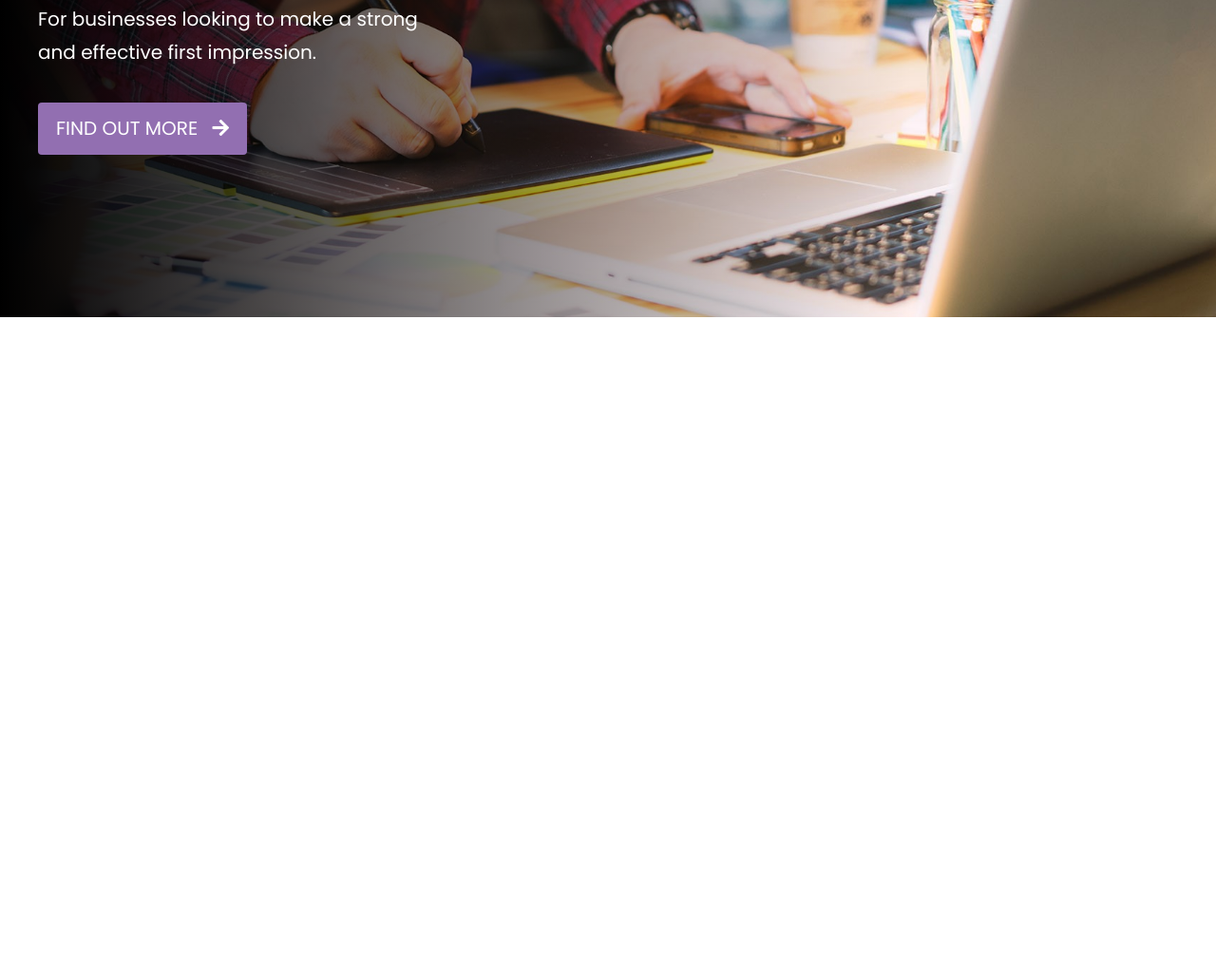
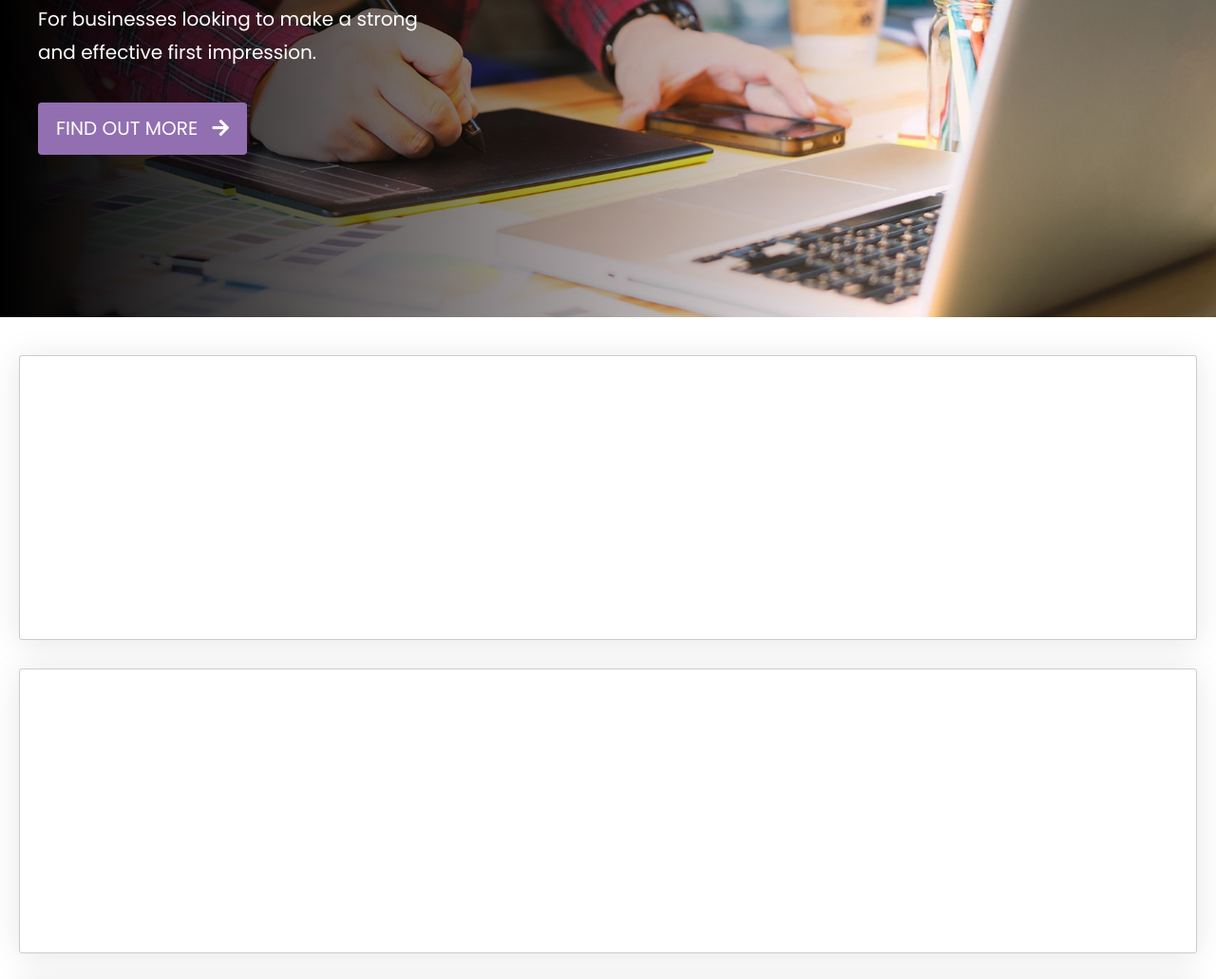
Before and after one commit to jamie-dev/HTML_CSS_Reflection, a plain HTML site: page index.html in a window 1280 px wide. Shown: the part 466-1497 px from the top of the page at 95% size. Before the commit the page ends 800 px from the top, so only its background shows below. Drawn offline with Linux system fonts and the light colour scheme.

Commit message:
next section start

```diff
--- a/css/style.css
+++ b/css/style.css
@@ -243,7 +243,29 @@ nav {
     padding-left: 10px;
 }
 
-/* -------------------------- Image Button Hover -------------------------- */
+/* -------------------------- Image Button Hover/Active -------------------------- */
 .find-more:hover{
     background: #7E57A0;
 }
+
+/* -------------------------- Block Links -------------------------- */
+.block-links {
+    margin: 40px 20px;
+}
+
+.block:hover {
+    border: none;
+}
+
+.block {
+    width: 100%;
+    height: 300px;
+    background: white;
+    border-radius: 3px;
+    border: 1px solid #ccc;
+    box-shadow: 0 3px 35px rgba(0,0,0,0.1);
+    box-sizing: border-box;
+    padding: 30px;
+    margin: 30px 0;
+    text-align: center;
+}
--- a/index.html
+++ b/index.html
@@ -10,6 +10,7 @@
     <link href="css/media_queries.css" rel="stylesheet">
   </head>
   <body>
+
     <header>
       <img src="../images/f-logo.png" alt="netmatters logo">
       <div class="cta">
@@ -19,6 +20,7 @@
         <button class="btn-menu"><i class="fas fa-bars"></i><br><span style="font-size: 11px">menu</span></button>
       </div>
     </header>
+
     <nav>
       <div class="nav-buttons">
         <div class="web-design nav-btn-style"><i class="fas fa-code"></i><br><span>web</span><br>design</div>
@@ -29,6 +31,7 @@
         <div class="cyber-security nav-btn-style"><i class="fas fa-shield-alt"></i><br><span>cyber</span><br>security</div>
       </div>
     </nav>
+
     <div class="main-image-container">
       <div class="main-image">
         <div class="image-content">
@@ -38,5 +41,15 @@
         </div>
       </div>
     </div>
+
+    <div class="block-links">
+      <div class="block web-design"></div>
+      <div class="block it-support"></div>
+      <div class="block tel-services"></div>
+      <div class="block bespoke-software"></div>
+      <div class="block digital-marketing"></div>
+      <div class="block cyber-security"></div>
+    </div>
+
   </body>
 </html>
```
